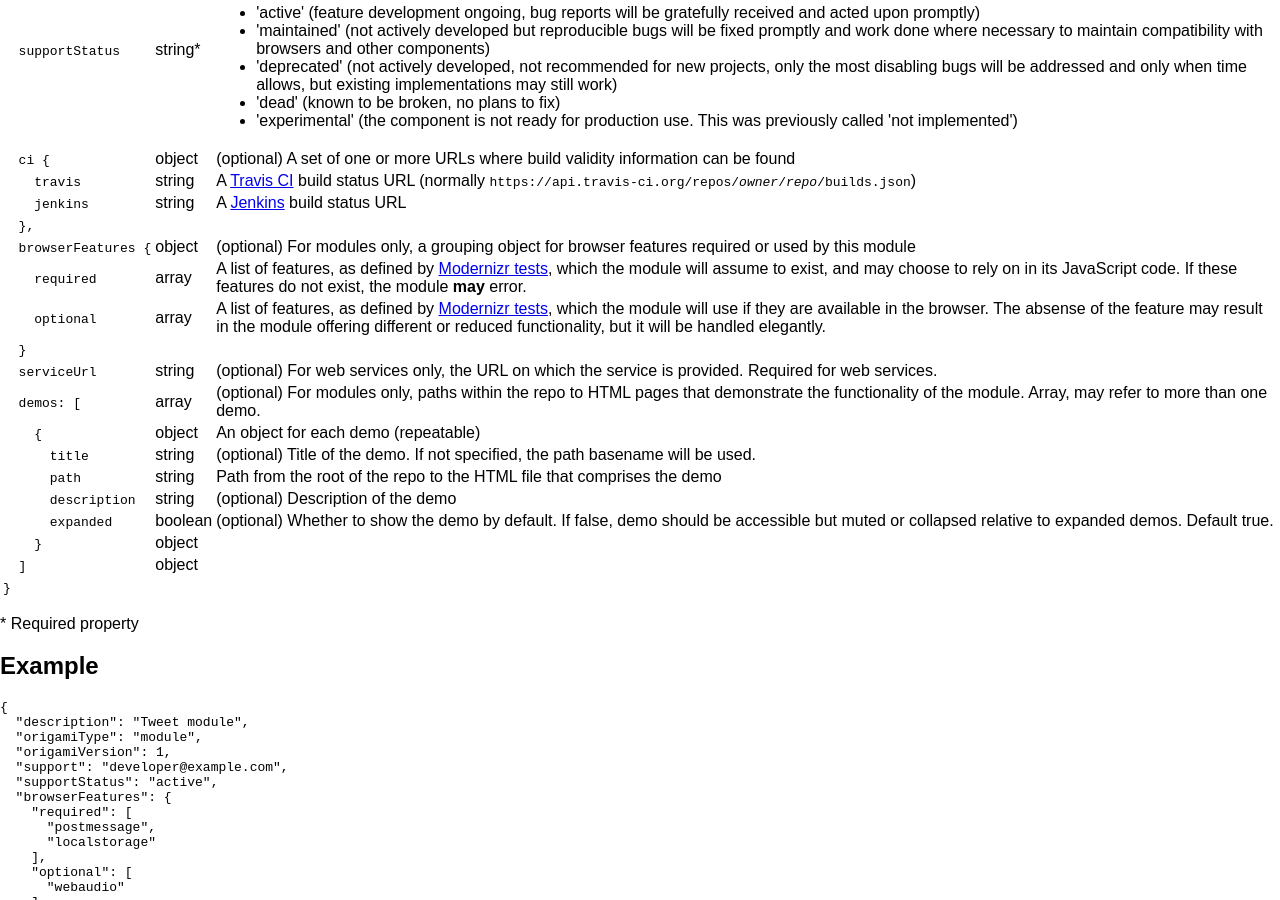
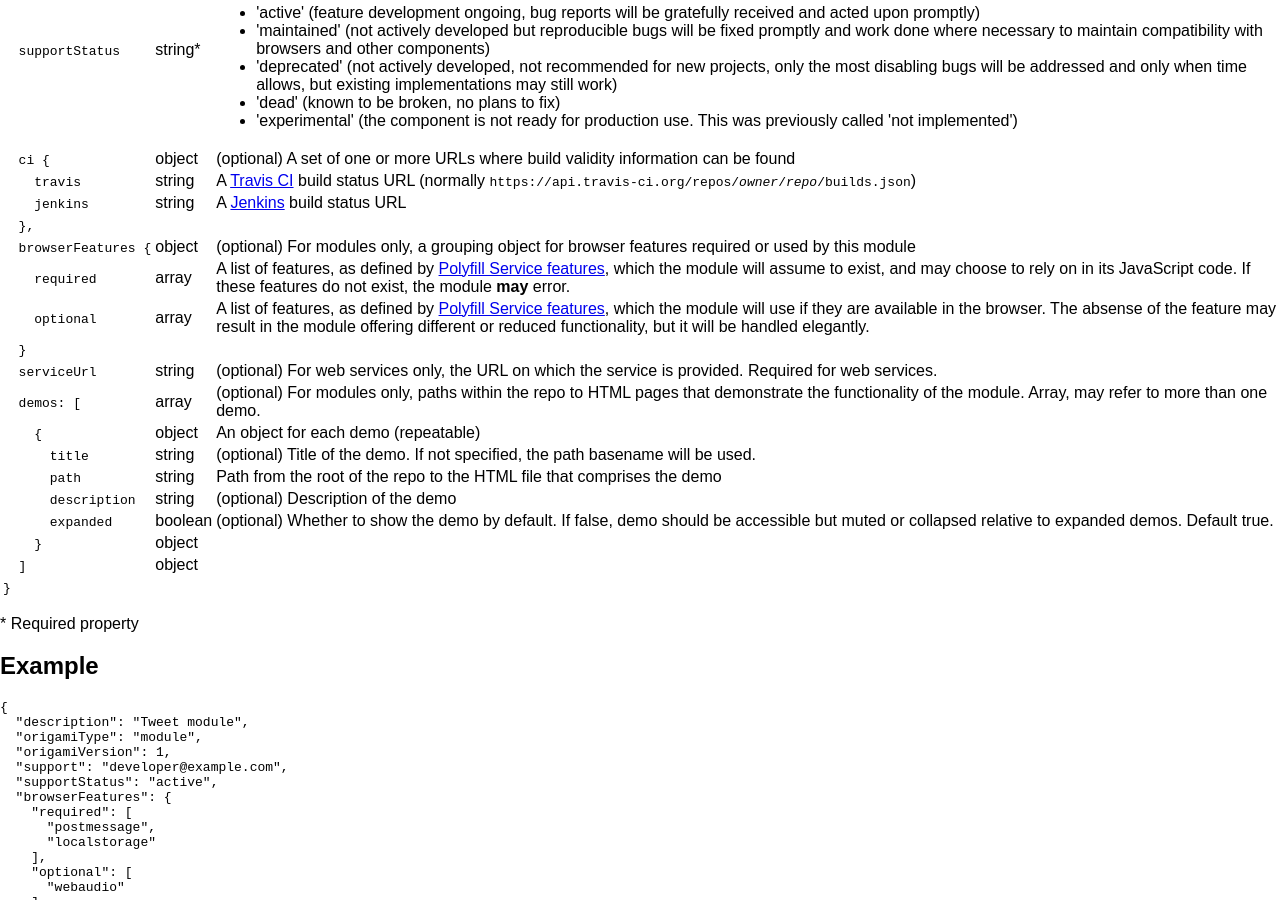
Before and after one commit to Financial-Times/ft-origami, a Jekyll site: the page built from docs/syntax/origamijson.md, in a window 1280 px wide and 900 px high, scrolled down 1015 px. Built offline with Jekyll 4.4.1, drawn with Linux system fonts in a browser that asks for light colours; comment, search, counter and statistics services are not loaded; a style sheet for code colours, icons or effects is not loaded.

Commit message:
Removes modernizr, use polyfill service instead

```diff
--- a/docs/syntax/origamijson.md
+++ b/docs/syntax/origamijson.md
@@ -82,11 +82,11 @@ All origami components, whether modules or web services, should be discoverable
 </tr><tr>
 	<td><code>&nbsp;&nbsp;&nbsp;&nbsp;required</code></td>
 	<td>array</td>
-	<td>A list of features, as defined by <a href="http://modernizr.com/docs/">Modernizr tests</a>, which the module will assume to exist, and may choose to rely on in its JavaScript code.  If these features do not exist, the module <strong>may</strong> error.</td>
+	<td>A list of features, as defined by <a href="http://cdn.polyfill.io/v1/docs/features/">Polyfill Service features</a>, which the module will assume to exist, and may choose to rely on in its JavaScript code.  If these features do not exist, the module <strong>may</strong> error.</td>
 </tr><tr>
 	<td><code>&nbsp;&nbsp;&nbsp;&nbsp;optional</code></td>
 	<td>array</td>
-	<td>A list of features, as defined by <a href="http://modernizr.com/docs/">Modernizr tests</a>, which the module will use if they are available in the browser.  The absense of the feature may result in the module offering different or reduced functionality, but it will be handled elegantly.</td>
+	<td>A list of features, as defined by <a href="http://cdn.polyfill.io/v1/docs/features/">Polyfill Service features</a>, which the module will use if they are available in the browser.  The absense of the feature may result in the module offering different or reduced functionality, but it will be handled elegantly.</td>
 </tr><tr>
 	<td><code>&nbsp;&nbsp;}</code></td>
 	<td></td>
```
Also changed, not shown: docs/developer-guide/using-modules.md (+1 -1 lines), docs/syntax/html.md (+1 -1 lines), docs/syntax/scss.md (+0 -2 lines).
